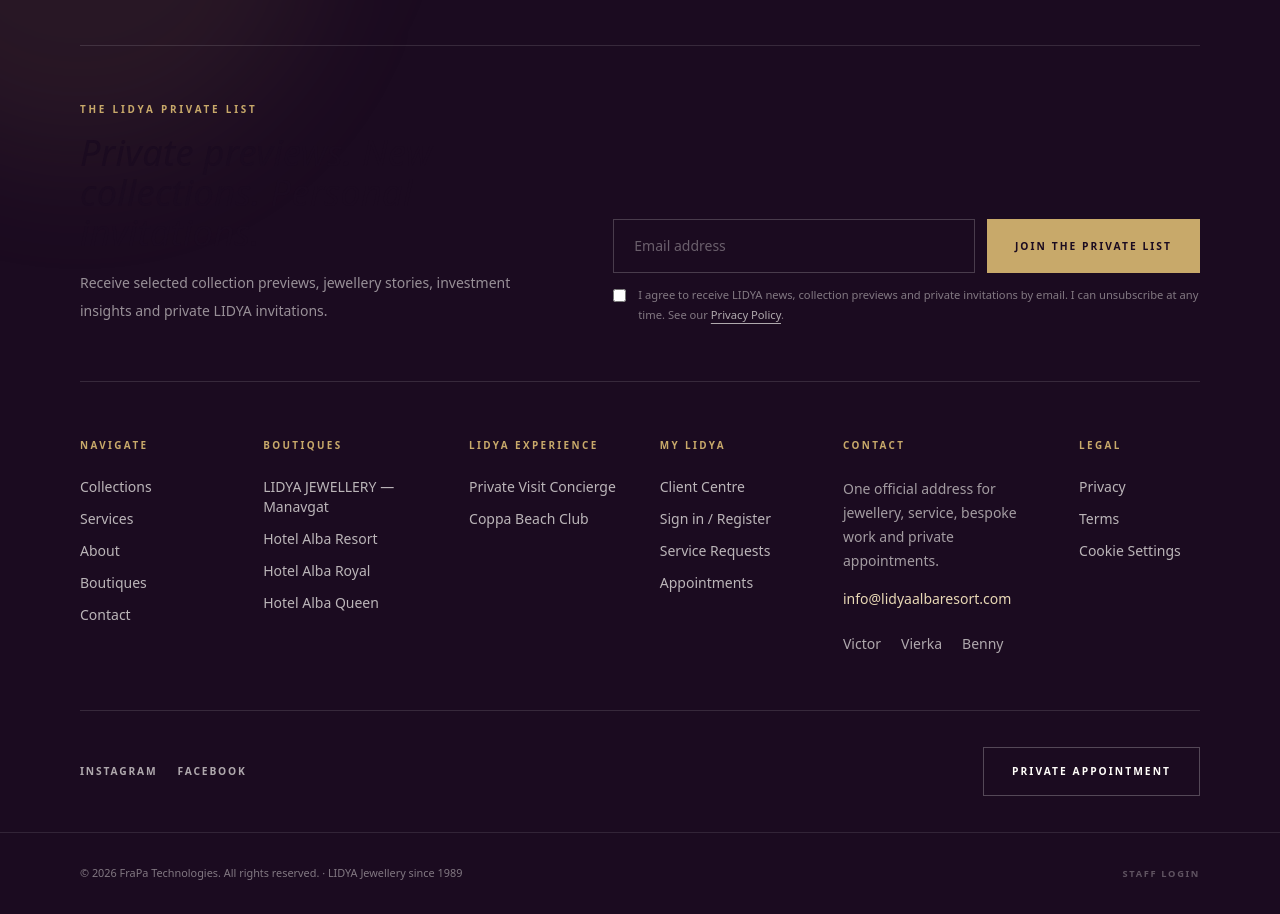
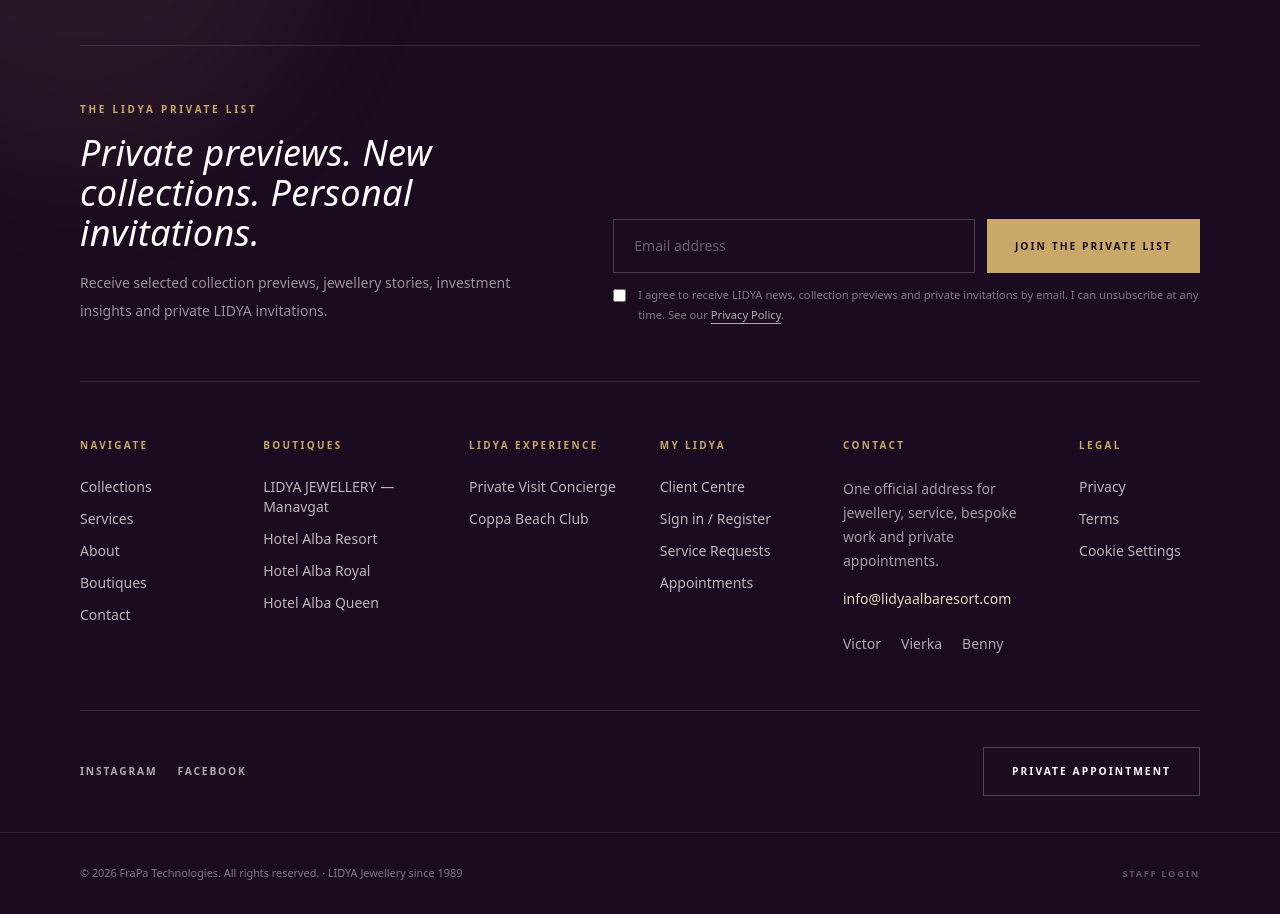
Before and after one commit to IBFDENT/LidyaAlbaresort.com, a Next.js app: page / in a window 1280 px wide. Shown: the part 6840-7754 px from the top of the page. Built offline with nearby package versions, Linux system fonts and the light colour scheme; no server answers.

Commit message:
fix: force footer private list title color

```diff
--- a/src/components/Footer.tsx
+++ b/src/components/Footer.tsx
@@ -59,7 +59,7 @@ export default function Footer() {
           <div className="grid items-end gap-8 lg:grid-cols-[1fr_1.25fr] lg:gap-16">
             <div className="text-center lg:text-left">
               <p className="text-[0.62rem] font-semibold uppercase tracking-[0.28em] text-gold">{c.privateList}</p>
-              <h4 className="mt-4 font-display text-3xl italic text-white md:text-4xl">{c.privateListTitle}</h4>
+              <h4 className="mt-4 font-display text-3xl italic md:text-4xl" style={{ color: "#fffdf9" }}>{c.privateListTitle}</h4>
               <p className="mx-auto mt-4 max-w-2xl text-sm leading-7 text-brand-white/55 lg:mx-0">{c.privateListLead}</p>
             </div>
             <form onSubmit={handleNewsletterSubmit} className="w-full">
```
